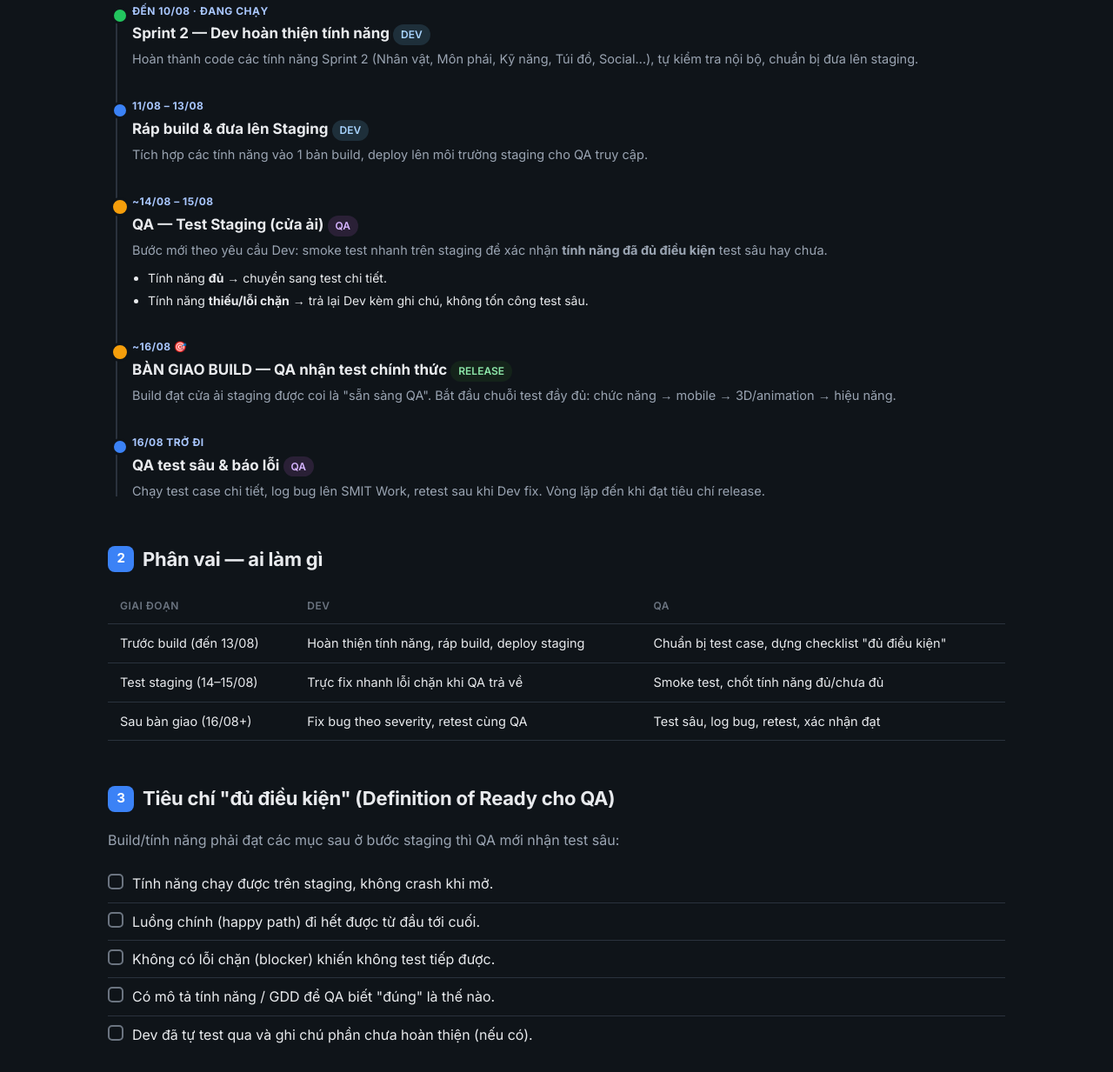
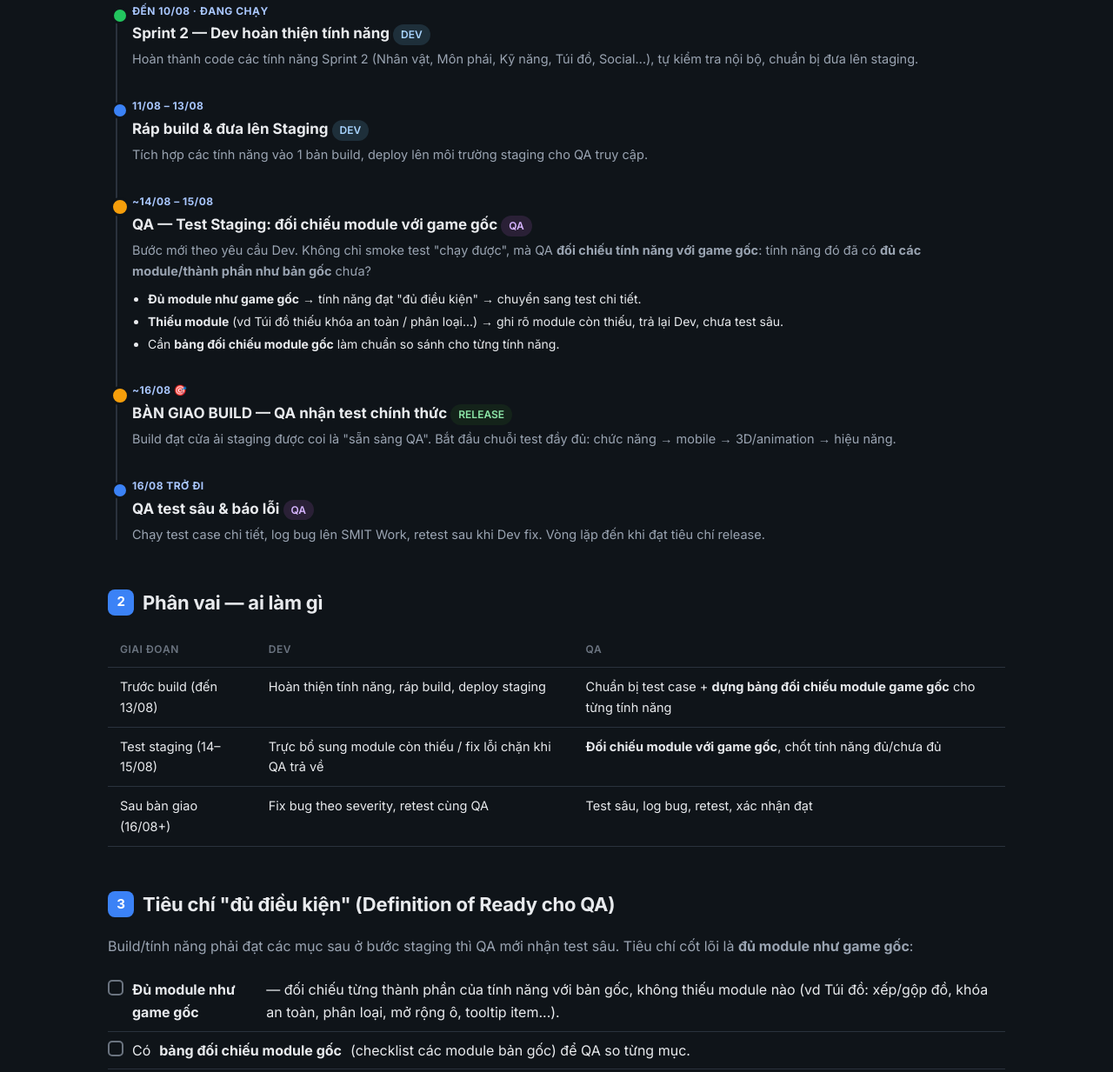
Before and after one commit to duong141001/kazuo-smitwork-tutorial, a website: page build-plan/index.html in a window 1280 px wide. Shown: the part 569-1802 px from the top of the page at 87% size. Drawn offline with Linux system fonts and the light colour scheme.

Commit message:
docs: clarify staging gate = feature must have all modules like original game

```diff
--- a/build-plan/index.html
+++ b/build-plan/index.html
@@ -141,11 +141,12 @@
     </div>
     <div class="tl-item milestone">
       <div class="when">~14/08 – 15/08</div>
-      <div class="what">QA — Test Staging (cửa ải) <span class="pill qa">QA</span></div>
-      <div class="desc">Bước mới theo yêu cầu Dev: smoke test nhanh trên staging để xác nhận <b>tính năng đã đủ điều kiện</b> test sâu hay chưa.</div>
+      <div class="what">QA — Test Staging: đối chiếu module với game gốc <span class="pill qa">QA</span></div>
+      <div class="desc">Bước mới theo yêu cầu Dev. Không chỉ smoke test "chạy được", mà QA <b>đối chiếu tính năng với game gốc</b>: tính năng đó đã có <b>đủ các module/thành phần như bản gốc</b> chưa?</div>
       <ul>
-        <li>Tính năng <b>đủ</b> → chuyển sang test chi tiết.</li>
-        <li>Tính năng <b>thiếu/lỗi chặn</b> → trả lại Dev kèm ghi chú, không tốn công test sâu.</li>
+        <li><b>Đủ module như game gốc</b> → tính năng đạt "đủ điều kiện" → chuyển sang test chi tiết.</li>
+        <li><b>Thiếu module</b> (vd Túi đồ thiếu khóa an toàn / phân loại...) → ghi rõ module còn thiếu, trả lại Dev, chưa test sâu.</li>
+        <li>Cần <b>bảng đối chiếu module gốc</b> làm chuẩn so sánh cho từng tính năng.</li>
       </ul>
     </div>
     <div class="tl-item milestone">
@@ -164,21 +165,26 @@
   <table>
     <thead><tr><th>Giai đoạn</th><th>Dev</th><th>QA</th></tr></thead>
     <tbody>
-      <tr><td>Trước build (đến 13/08)</td><td>Hoàn thiện tính năng, ráp build, deploy staging</td><td>Chuẩn bị test case, dựng checklist "đủ điều kiện"</td></tr>
-      <tr><td>Test staging (14–15/08)</td><td>Trực fix nhanh lỗi chặn khi QA trả về</td><td>Smoke test, chốt tính năng đủ/chưa đủ</td></tr>
+      <tr><td>Trước build (đến 13/08)</td><td>Hoàn thiện tính năng, ráp build, deploy staging</td><td>Chuẩn bị test case + <b>dựng bảng đối chiếu module game gốc</b> cho từng tính năng</td></tr>
+      <tr><td>Test staging (14–15/08)</td><td>Trực bổ sung module còn thiếu / fix lỗi chặn khi QA trả về</td><td><b>Đối chiếu module với game gốc</b>, chốt tính năng đủ/chưa đủ</td></tr>
       <tr><td>Sau bàn giao (16/08+)</td><td>Fix bug theo severity, retest cùng QA</td><td>Test sâu, log bug, retest, xác nhận đạt</td></tr>
     </tbody>
   </table>
 
   <h2><span class="num">3</span> Tiêu chí "đủ điều kiện" (Definition of Ready cho QA)</h2>
-  <p class="lead">Build/tính năng phải đạt các mục sau ở bước staging thì QA mới nhận test sâu:</p>
+  <p class="lead">Build/tính năng phải đạt các mục sau ở bước staging thì QA mới nhận test sâu. Tiêu chí cốt lõi là <b>đủ module như game gốc</b>:</p>
   <ul class="check">
+    <li><span class="box"></span> <b>Đủ module như game gốc</b> — đối chiếu từng thành phần của tính năng với bản gốc, không thiếu module nào (vd Túi đồ: xếp/gộp đồ, khóa an toàn, phân loại, mở rộng ô, tooltip item...).</li>
+    <li><span class="box"></span> Có <b>bảng đối chiếu module gốc</b> (checklist các module bản gốc) để QA so từng mục.</li>
     <li><span class="box"></span> Tính năng chạy được trên staging, không crash khi mở.</li>
     <li><span class="box"></span> Luồng chính (happy path) đi hết được từ đầu tới cuối.</li>
     <li><span class="box"></span> Không có lỗi chặn (blocker) khiến không test tiếp được.</li>
     <li><span class="box"></span> Có mô tả tính năng / GDD để QA biết "đúng" là thế nào.</li>
     <li><span class="box"></span> Dev đã tự test qua và ghi chú phần chưa hoàn thiện (nếu có).</li>
   </ul>
+  <div class="callout warn">
+    <b>Lưu ý quan trọng —</b> "Đủ" ở đây nghĩa là <b>đủ so với game gốc</b>, không phải "chạy là được". Một tính năng có thể mở lên không crash nhưng vẫn <b>thiếu module</b> so với bản gốc — trường hợp này QA đánh dấu <b>chưa đủ</b> và ghi rõ module còn thiếu để Dev bổ sung.
+  </div>
 
   <h2><span class="num">4</span> Rủi ro &amp; phương án</h2>
   <table>
@@ -191,7 +197,7 @@
   </table>
 
   <div class="callout ok">
-    <b>Tóm tắt:</b> Dev đưa build lên staging ~13/08 → QA lọc cửa ải staging 14–15/08 → bàn giao chính thức ~16/08 → QA test sâu. Bước staging giúp QA không tốn công với tính năng chưa xong, còn Dev nhận phản hồi "đủ/chưa" sớm.
+    <b>Tóm tắt:</b> Dev đưa build lên staging ~13/08 → QA <b>đối chiếu module với game gốc</b> ở cửa ải staging 14–15/08 → tính năng đủ module mới bàn giao chính thức ~16/08 → QA test sâu. Bước staging đảm bảo tính năng <b>đủ so với game gốc</b> trước khi test, tránh tốn công với tính năng còn thiếu module.
   </div>
 
   <footer class="doc">
```
